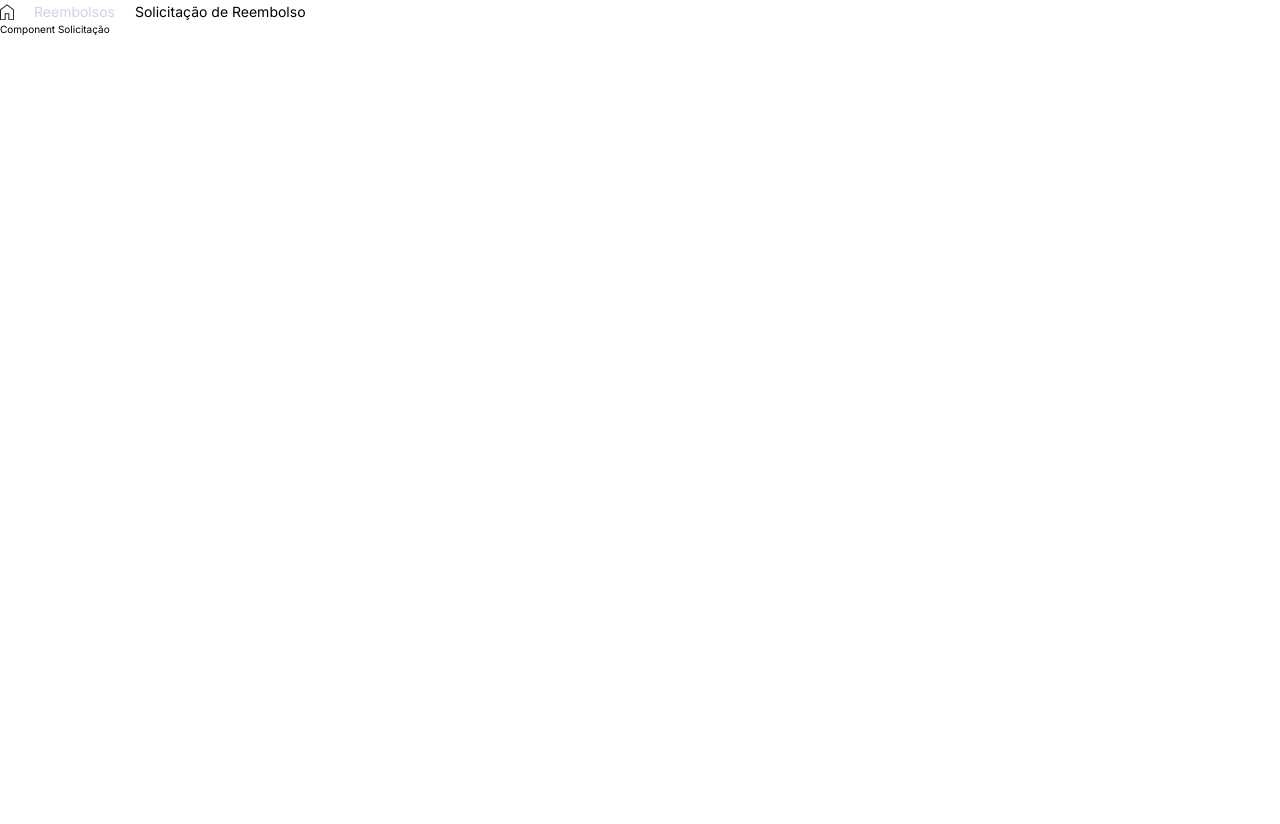
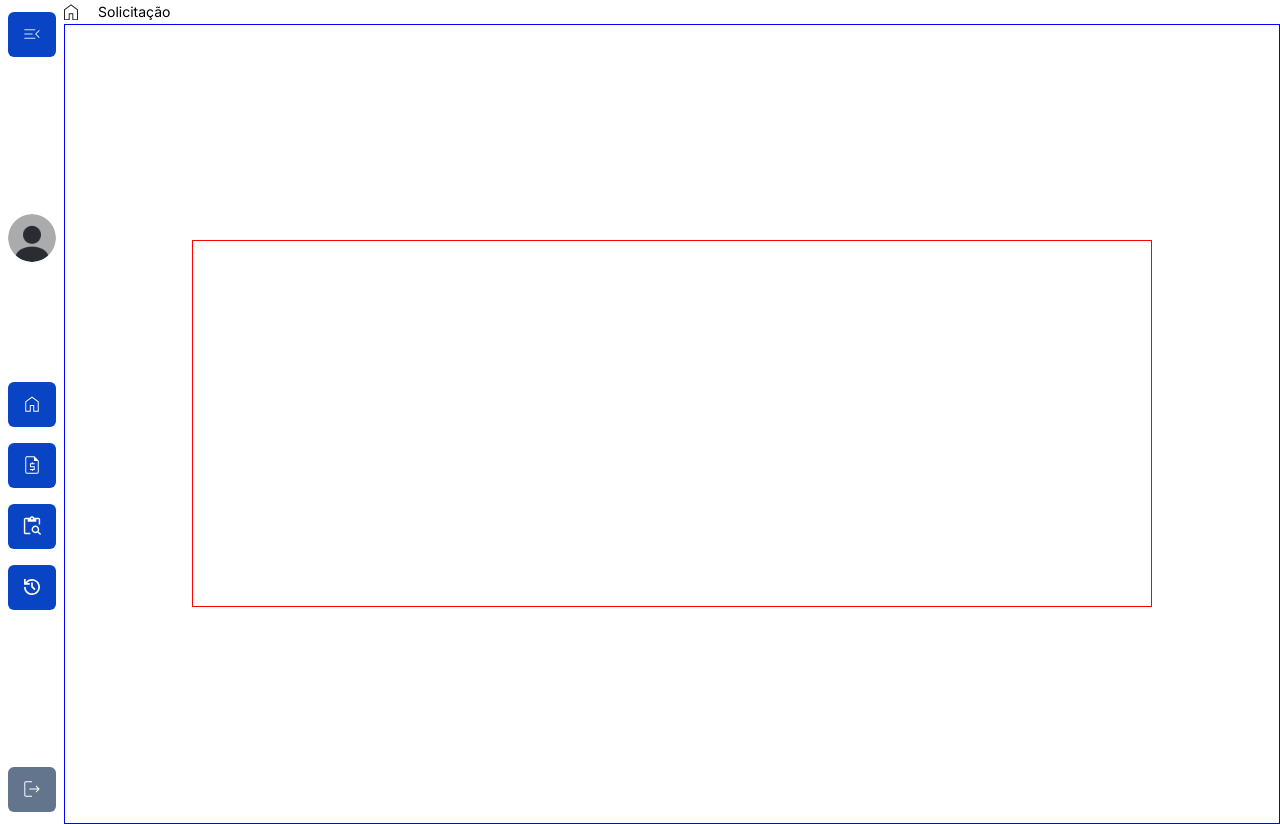
Before and after one commit to rosadevsolutions/2025-vainaweb-sispar, a React (Vite) app: page /solicitacao in a window 1280 px wide. Before the commit the page ends 800 px from the top, so only its background shows below. Built offline with nearby package versions, Linux system fonts and the light colour scheme.

Commit message:
trocano aside por navbar

```diff
--- a/src/components/Solicitacao/Solicitacao.jsx
+++ b/src/components/Solicitacao/Solicitacao.jsx
@@ -1,12 +1,19 @@
 import Breadcrumb from "../Breadcrumb/Breadcrumb"
+import NavBar from "../NavBar/NavBar"
+import styles from "./Solicitacao.module.scss"
 
 export default function Solicitacao() {
   return (
-    <div>
-      <Breadcrumb page="Reembolsos" activePage={`Solicitação de Reembolso`} />
-      <section>
-        Component Solicitação
-      </section>
+    <div className={styles.page__wrapper}>
+      <NavBar />
+      <div className={styles.page__content}>
+        <Breadcrumb activePage={`Solicitação`} />
+
+        <main className={styles.main__wrapper}>
+          <div className={styles.main__content}>
+          </div>
+        </main>
+      </div>
     </div>
   )
 }
--- a/src/components/Solicitacao/Solicitacao.module.scss
+++ b/src/components/Solicitacao/Solicitacao.module.scss
@@ -0,0 +1,31 @@
+.page{
+  &__wrapper{
+    display: flex;
+    width: 100vw;
+  }
+
+  &__content{
+    display: flex;
+    flex-direction: column;
+    width: 95%;
+  }
+}
+
+.main {
+  &__wrapper{
+    align-items: center;
+    display: flex;
+    justify-content: center;
+    height: 100vh;
+    border: 1px solid blue;
+  }
+
+  &__content{
+    border: 1px solid red;
+    display: flex;
+    flex-direction: column;
+    gap: 3.2rem;
+    height: 46%;
+    width: 79%;
+  }
+}
```
